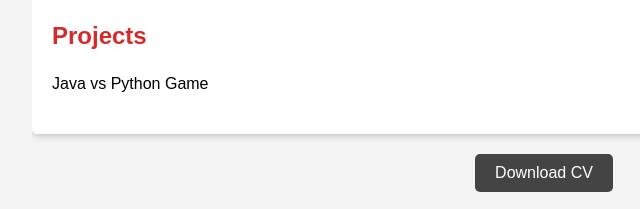
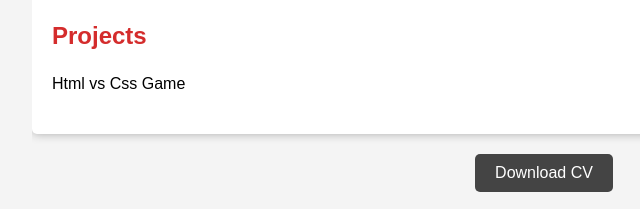
Before and after one commit to prasanapriya-0/Portfolio, a plain HTML site: page index.html in a window 1280 px wide. Shown: the part 918-1127 px from the top of the page, 96-736 px from the left. Drawn offline with Linux system fonts and the light colour scheme.

Commit message:
index.html

```diff
--- a/index.html
+++ b/index.html
@@ -103,7 +103,7 @@
         <div class="section">
             <h2>Projects</h2>
             <ul>
-                <li>Java vs Python Game</li>
+                <li>Html vs Css Game</li>
             </ul>
         </div>
 
@@ -117,4 +117,5 @@
     </div>
 
 </body>
+
 </html>
```
